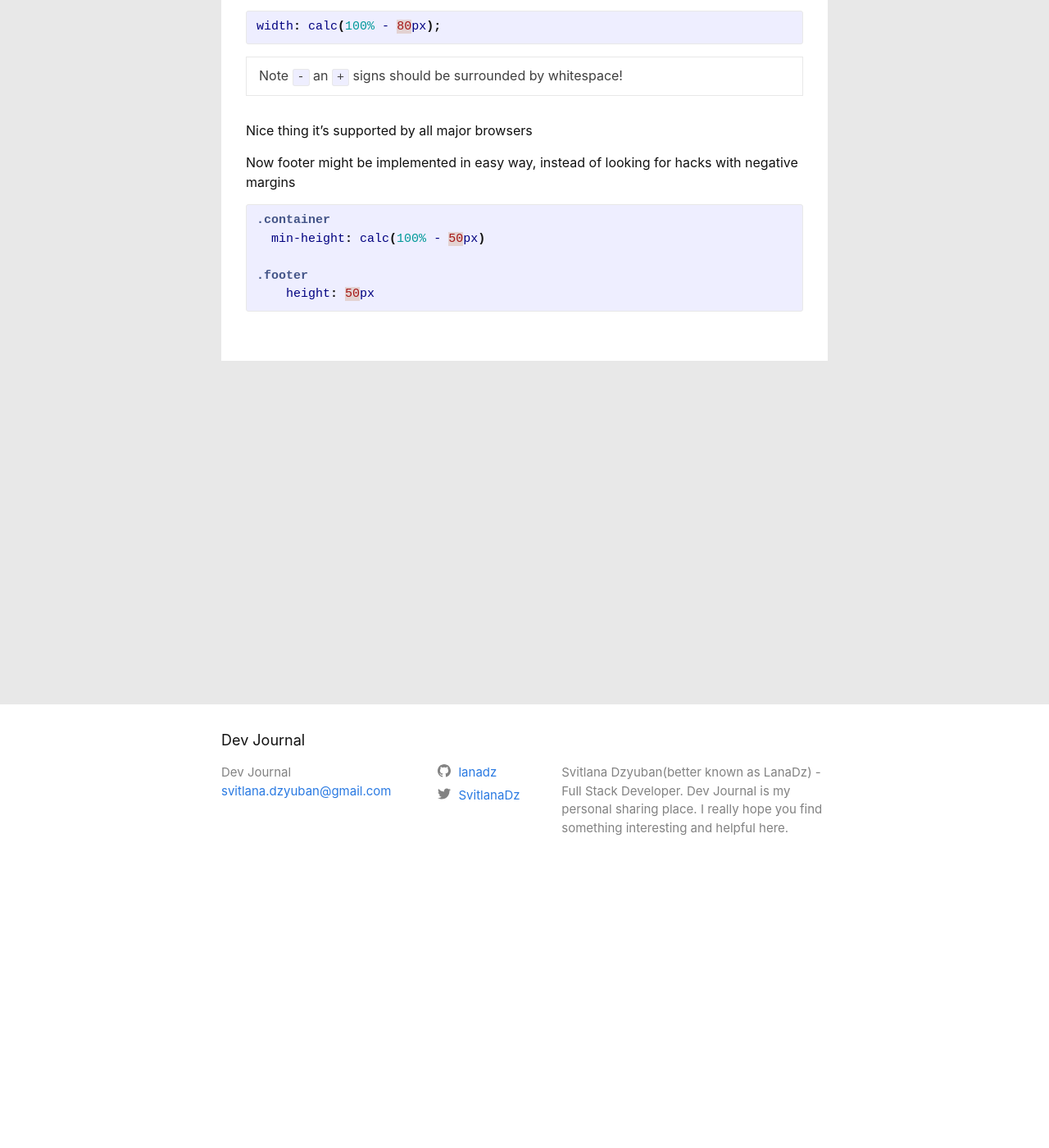
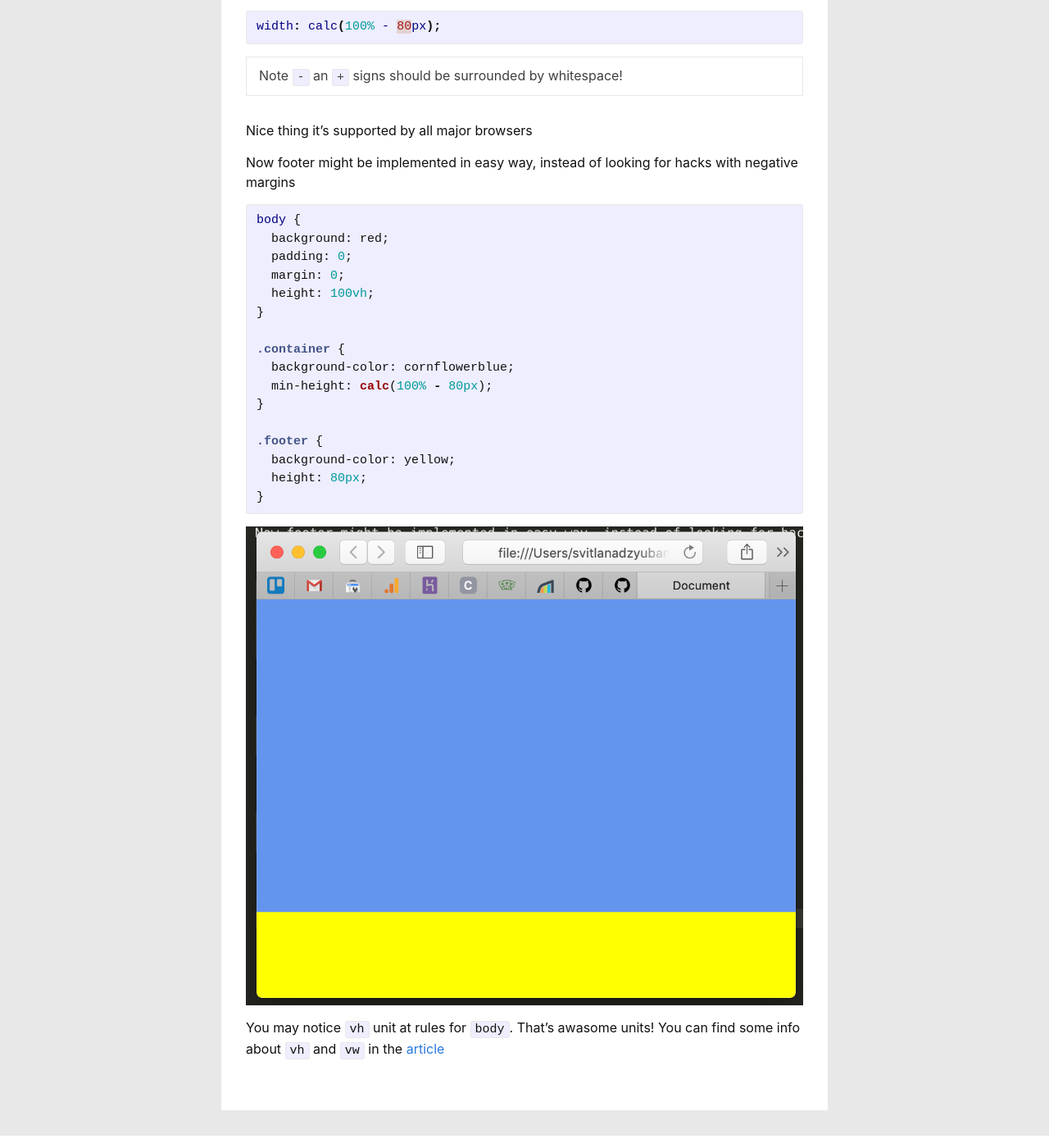
Before and after one commit to owldot/lanadz.github.io, a Jekyll site: the page built from _posts/2019-04-13-css-calc.markdown, in a window 1280 px wide and 1400 px high, scrolled down 319 px. Shown: the whole window at 82% size. Built offline with Jekyll 4.4.1, drawn with Linux system fonts in a browser that asks for light colours.

Commit message:
Post about css calc

```diff
--- a/_posts/2019-04-13-react-bookmarks.markdown
+++ b/_posts/2019-04-13-css-calc.markdown
@@ -25,9 +25,25 @@ Nice thing it's supported by all major browsers
 
 Now footer might be implemented in easy way, instead of looking for hacks with negative margins
 {% highlight css %}
-.container
-  min-height: calc(100% - 50px)
+body {
+  background: red;
+  padding: 0;
+  margin: 0;
+  height: 100vh;
+}
 
-.footer
-    height: 50px
+.container {
+  background-color: cornflowerblue;
+  min-height: calc(100% - 80px);
+}
+
+.footer {
+  background-color: yellow;
+  height: 80px;
+}
 {% endhighlight %}
+
+![screenshot](/assets/css_calc.png)
+
+You may notice `vh` unit at rules for `body`. That's awasome units!
+You can find some info about `vh` and `vw` in the [article](/tags/css-vh-vw-percents-the-difference/)
```
Also changed, not shown: assets/css_calc.png (added).
